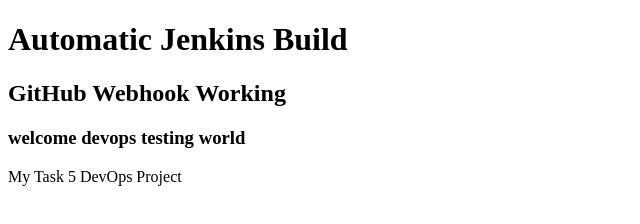
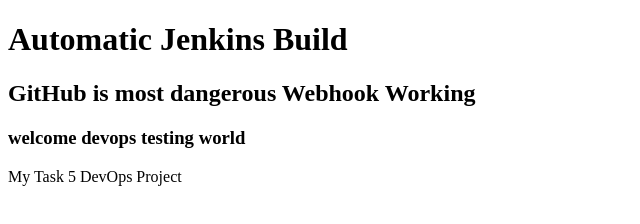
Before and after one commit to mohamadsathaharshad/Jenkins-GitHub-Project, a plain HTML site: page index.html in a window 1280 px wide. Shown: the whole page, without its empty margins (0-640 px from the left). Drawn offline with Linux system fonts and the light colour scheme.

Commit message:
Update index.html

```diff
--- a/index.html
+++ b/index.html
@@ -7,7 +7,7 @@
 
     <h1>Automatic Jenkins Build</h1>
 
-    <h2>GitHub Webhook Working</h2>
+    <h2>GitHub is most dangerous Webhook Working</h2>
 
     <h3>welcome devops testing world</h3>
 
```
